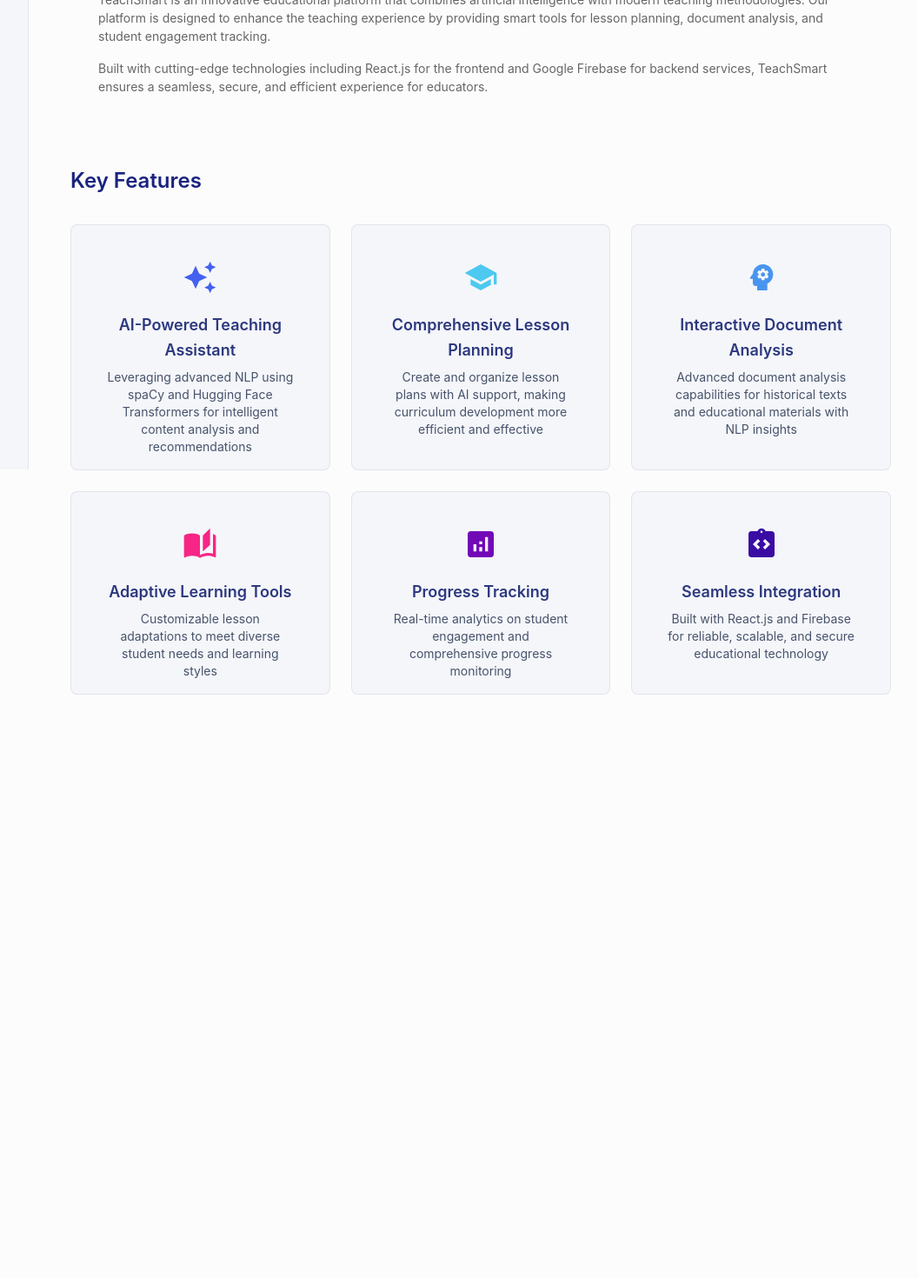
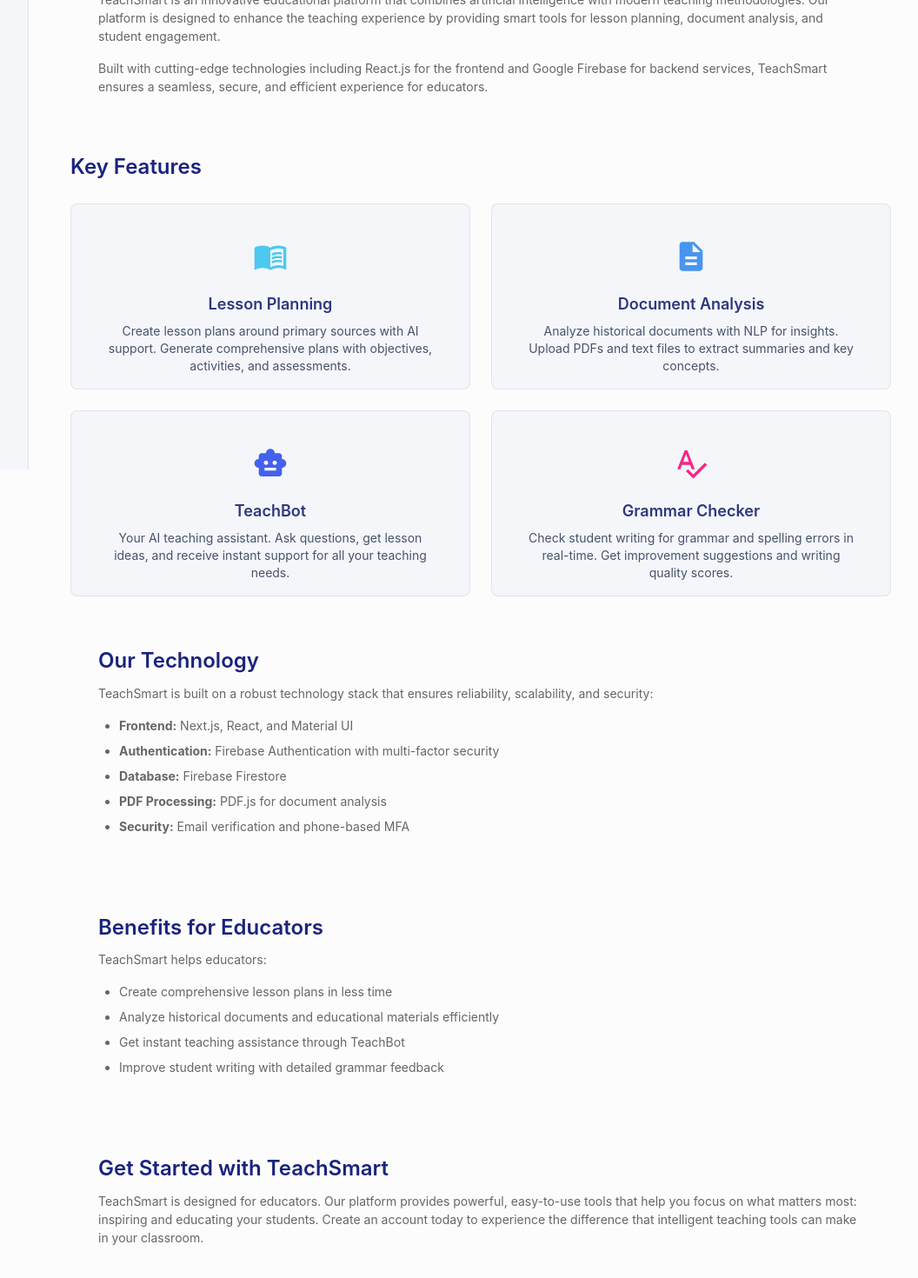
Before and after one commit to himasha89/teachsmart, a Next.js app: page /dashboard/about in a window 1280 px wide. Shown: the part 260-1730 px from the top of the page at 87% size, without its empty margins (207-1263 px from the left). Before the commit the page ends 1123 px from the top, so only its background shows below. Built offline with nearby package versions, Linux system fonts and the light colour scheme; no server answers; sample sign-in values are in the browser's storage.

Commit message:
Modified About page

```diff
--- a/src/dashboard/About.tsx
+++ b/src/dashboard/About.tsx
@@ -8,15 +8,12 @@ import CssBaseline from '@mui/material/CssBaseline';
 import Box from '@mui/material/Box';
 import Stack from '@mui/material/Stack';
 import { Paper, Typography, Grid, Card, CardContent } from '@mui/material';
-import SchoolIcon from '@mui/icons-material/School';
-import PsychologyIcon from '@mui/icons-material/Psychology';
-import AutoStoriesIcon from '@mui/icons-material/AutoStories';
-import AnalyticsIcon from '@mui/icons-material/Analytics';
-import AutoAwesomeIcon from '@mui/icons-material/AutoAwesome';
-import IntegrationInstructionsIcon from '@mui/icons-material/IntegrationInstructions';
+import SmartToyIcon from '@mui/icons-material/SmartToy';
+import MenuBookIcon from '@mui/icons-material/MenuBook';
+import DescriptionIcon from '@mui/icons-material/Description';
+import SpellcheckIcon from '@mui/icons-material/Spellcheck';
 import AppNavbar from './components/AppNavbar';
 import Header from './components/Header';
-import MainGrid from './components/MainGrid';
 import SideMenu from './components/SideMenu';
 import AppTheme from '../shared-theme/AppTheme';
 import {
@@ -33,36 +30,27 @@ const xThemeComponents = {
   ...treeViewCustomizations,
 };
 
+// Features based on actual codebase implementation
 const features = [
   {
-    icon: <AutoAwesomeIcon sx={{ fontSize: 40, color: '#4361EE' }} />,
-    title: "AI-Powered Teaching Assistant",
-    description: "Leveraging advanced NLP using spaCy and Hugging Face Transformers for intelligent content analysis and recommendations"
+    icon: <MenuBookIcon sx={{ fontSize: 40, color: '#4CC9F0' }} />,
+    title: "Lesson Planning",
+    description: "Create lesson plans around primary sources with AI support. Generate comprehensive plans with objectives, activities, and assessments."
   },
   {
-    icon: <SchoolIcon sx={{ fontSize: 40, color: '#4CC9F0' }} />,
-    title: "Comprehensive Lesson Planning",
-    description: "Create and organize lesson plans with AI support, making curriculum development more efficient and effective"
+    icon: <DescriptionIcon sx={{ fontSize: 40, color: '#4895EF' }} />,
+    title: "Document Analysis",
+    description: "Analyze historical documents with NLP for insights. Upload PDFs and text files to extract summaries and key concepts."
   },
   {
-    icon: <PsychologyIcon sx={{ fontSize: 40, color: '#4895EF' }} />,
-    title: "Interactive Document Analysis",
-    description: "Advanced document analysis capabilities for historical texts and educational materials with NLP insights"
+    icon: <SmartToyIcon sx={{ fontSize: 40, color: '#4361EE' }} />,
+    title: "TeachBot",
+    description: "Your AI teaching assistant. Ask questions, get lesson ideas, and receive instant support for all your teaching needs."
   },
   {
-    icon: <AutoStoriesIcon sx={{ fontSize: 40, color: '#F72585' }} />,
-    title: "Adaptive Learning Tools",
-    description: "Customizable lesson adaptations to meet diverse student needs and learning styles"
-  },
-  {
-    icon: <AnalyticsIcon sx={{ fontSize: 40, color: '#7209B7' }} />,
-    title: "Progress Tracking",
-    description: "Real-time analytics on student engagement and comprehensive progress monitoring"
-  },
-  {
-    icon: <IntegrationInstructionsIcon sx={{ fontSize: 40, color: '#3A0CA3' }} />,
-    title: "Seamless Integration",
-    description: "Built with React.js and Firebase for reliable, scalable, and secure educational technology"
+    icon: <SpellcheckIcon sx={{ fontSize: 40, color: '#F72585' }} />,
+    title: "Grammar Checker",
+    description: "Check student writing for grammar and spelling errors in real-time. Get improvement suggestions and writing quality scores."
   }
 ];
 
@@ -100,10 +88,10 @@ export default function About(props: { disableCustomTheme?: boolean }) {
                   About TeachSmart
                 </Typography>
                 <Typography variant="h5" sx={{ mb: 3, color: '#454545' }}>
-                  Empowering Educators with Intelligent Teaching Tools
+                  POWERED BY AI, DRIVEN BY LEARNING
                 </Typography>
                 <Typography variant="body1" sx={{ mb: 2, color: '#666666' }}>
-                  TeachSmart is an innovative educational platform that combines artificial intelligence with modern teaching methodologies. Our platform is designed to enhance the teaching experience by providing smart tools for lesson planning, document analysis, and student engagement tracking.
+                  TeachSmart is an innovative educational platform that combines artificial intelligence with modern teaching methodologies. Our platform is designed to enhance the teaching experience by providing smart tools for lesson planning, document analysis, and student engagement.
                 </Typography>
                 <Typography variant="body1" sx={{ color: '#666666' }}>
                   Built with cutting-edge technologies including React.js for the frontend and Google Firebase for backend services, TeachSmart ensures a seamless, secure, and efficient experience for educators.
@@ -111,12 +99,12 @@ export default function About(props: { disableCustomTheme?: boolean }) {
               </Paper>
 
               {/* Key Features Grid */}
-              <Typography variant="h4" gutterBottom sx={{ mt: 6, mb: 4, color: '#1a237e' }}>
+              <Typography variant="h4" gutterBottom sx={{ mt: 4, mb: 3, color: '#1a237e' }}>
                 Key Features
               </Typography>
               <Grid container spacing={3}>
                 {features.map((feature, index) => (
-                  <Grid item xs={12} sm={6} md={4} key={index}>
+                  <Grid item xs={12} sm={6} md={6} key={index}>
                     <Card sx={{
                       height: '100%',
                       transition: 'transform 0.2s',
@@ -148,21 +136,65 @@ export default function About(props: { disableCustomTheme?: boolean }) {
               </Grid>
 
               {/* Technology Stack */}
-              {/* <Paper elevation={0} sx={{ p: 4, mt: 6, backgroundColor: 'transparent' }}>
+              <Paper elevation={0} sx={{ p: 4, mt: 3, backgroundColor: 'transparent' }}>
                 <Typography variant="h4" gutterBottom sx={{ color: '#1a237e' }}>
                   Our Technology
                 </Typography>
-                <Typography variant="body1" sx={{ color: '#666666' }}>
+                <Typography variant="body1" sx={{ color: '#666666', mb: 2 }}>
                   TeachSmart is built on a robust technology stack that ensures reliability, scalability, and security:
                 </Typography>
-                <Box component="ul" sx={{ color: '#666666' }}>
-                  <Typography component="li" sx={{ mt: 1 }}>Frontend: React.js with Material UI components</Typography>
-                  <Typography component="li" sx={{ mt: 1 }}>Backend: Google Firebase and Firestore</Typography>
-                  <Typography component="li" sx={{ mt: 1 }}>AI/ML: spaCy and Hugging Face Transformers for NLP</Typography>
-                  <Typography component="li" sx={{ mt: 1 }}>Authentication: Firebase Authentication</Typography>
-                  <Typography component="li" sx={{ mt: 1 }}>Real-time Updates: Firebase Real-time Database</Typography>
+                <Box component="ul" sx={{ color: '#666666', pl: 3 }}>
+                  <Typography component="li" sx={{ mt: 1 }}>
+                    <strong>Frontend:</strong> Next.js, React, and Material UI
+                  </Typography>
+                  <Typography component="li" sx={{ mt: 1 }}>
+                    <strong>Authentication:</strong> Firebase Authentication with multi-factor security
+                  </Typography>
+                  <Typography component="li" sx={{ mt: 1 }}>
+                    <strong>Database:</strong> Firebase Firestore
+                  </Typography>
+                  <Typography component="li" sx={{ mt: 1 }}>
+                    <strong>PDF Processing:</strong> PDF.js for document analysis
+                  </Typography>
+                  <Typography component="li" sx={{ mt: 1 }}>
+                    <strong>Security:</strong> Email verification and phone-based MFA
+                  </Typography>
                 </Box>
-              </Paper> */}
+              </Paper>
+
+              {/* Benefits Section */}
+              <Paper elevation={0} sx={{ p: 4, mt: 3, backgroundColor: 'transparent' }}>
+                <Typography variant="h4" gutterBottom sx={{ color: '#1a237e' }}>
+                  Benefits for Educators
+                </Typography>
+                <Typography variant="body1" sx={{ color: '#666666', mb: 2 }}>
+                  TeachSmart helps educators:
+                </Typography>
+                <Box component="ul" sx={{ color: '#666666', pl: 3 }}>
+                  <Typography component="li" sx={{ mt: 1 }}>
+                    Create comprehensive lesson plans in less time
+                  </Typography>
+                  <Typography component="li" sx={{ mt: 1 }}>
+                    Analyze historical documents and educational materials efficiently
+                  </Typography>
+                  <Typography component="li" sx={{ mt: 1 }}>
+                    Get instant teaching assistance through TeachBot
+                  </Typography>
+                  <Typography component="li" sx={{ mt: 1 }}>
+                    Improve student writing with detailed grammar feedback
+                  </Typography>
+                </Box>
+              </Paper>
+
+              {/* Get Started */}
+              <Paper elevation={0} sx={{ p: 4, mt: 3, backgroundColor: 'transparent' }}>
+                <Typography variant="h4" gutterBottom sx={{ color: '#1a237e' }}>
+                  Get Started with TeachSmart
+                </Typography>
+                <Typography variant="body1" sx={{ color: '#666666' }}>
+                  TeachSmart is designed for educators. Our platform provides powerful, easy-to-use tools that help you focus on what matters most: inspiring and educating your students. Create an account today to experience the difference that intelligent teaching tools can make in your classroom.
+                </Typography>
+              </Paper>
             </Box>
           </Stack>
         </Box>
```
